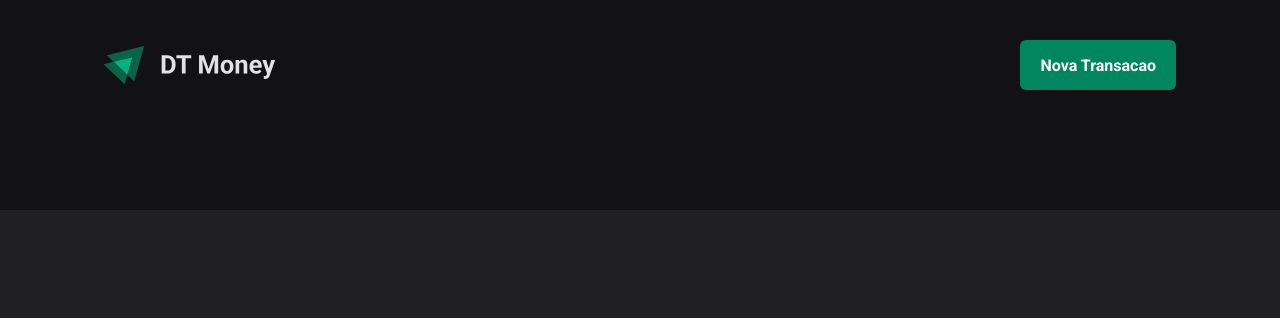
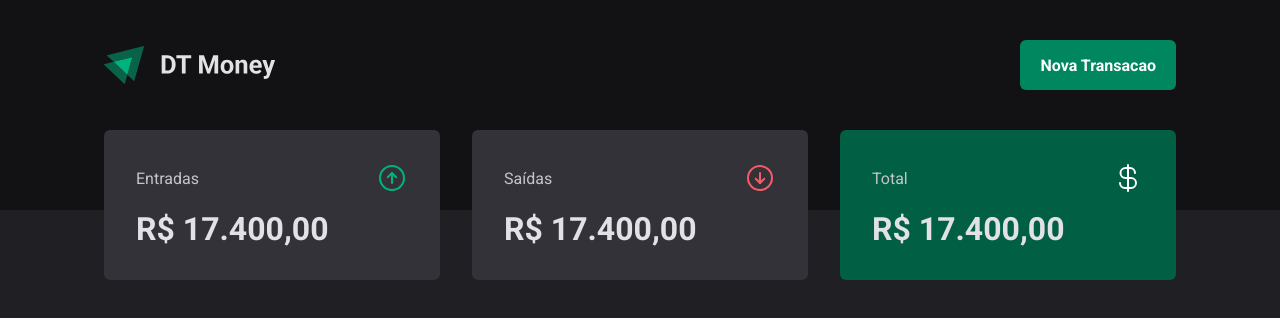
Before and after one commit to emanoelhenrick/igniteDTMoney, a React (Vite) app: page / in a window 1280 px wide. Shown: the top 318 px of the page. Built offline with nearby package versions, Linux system fonts and the light colour scheme.

Commit message:
add summary component

```diff
--- a/package.json
+++ b/package.json
@@ -9,14 +9,15 @@
     "preview": "vite preview"
   },
   "dependencies": {
+    "phosphor-react": "^1.4.1",
     "react": "^18.2.0",
     "react-dom": "^18.2.0",
     "styled-components": "^5.3.6"
   },
   "devDependencies": {
     "@types/react": "^18.0.27",
+    "@types/react-dom": "^18.0.10",
     "@types/styled-components": "^5.1.26",
-    "@types/react-dom": "^18.0.10",
     "@vitejs/plugin-react": "^3.1.0",
     "typescript": "^4.9.3",
     "vite": "^4.1.0"
--- a/src/components/Header/index.tsx
+++ b/src/components/Header/index.tsx
@@ -1,6 +1,6 @@
 import { HeaderContainer, HeaderContent, NewTransactionButton } from "./styles";
 
-import logoImg from '../../assets/logo.svg';
+import logoImg from "../../assets/logo.svg";
 
 export function Header() {
   return (
--- /dev/null
+++ b/src/components/Summary/index.tsx
@@ -0,0 +1,33 @@
+import { SummaryCard, SummaryContainer } from "./styles";
+import {ArrowCircleUp, ArrowCircleDown, CurrencyDollar} from 'phosphor-react'
+
+export function Summary() {
+  return (
+    <SummaryContainer>
+      <SummaryCard>
+        <header>
+          <span>Entradas</span>
+          <ArrowCircleUp size={32} color="#00b37e" />
+        </header>
+
+        <strong>R$ 17.400,00</strong>
+      </SummaryCard>
+      <SummaryCard>
+        <header>
+          <span>Saídas</span>
+          <ArrowCircleDown size={32} color="#f75a68" />
+        </header>
+
+        <strong>R$ 17.400,00</strong>
+      </SummaryCard>
+      <SummaryCard variant="green">
+        <header>
+          <span>Total</span>
+          <CurrencyDollar size={32} color="#fff" />
+        </header>
+
+        <strong>R$ 17.400,00</strong>
+      </SummaryCard>
+    </SummaryContainer>
+  )
+}
--- /dev/null
+++ b/src/components/Summary/styles.ts
@@ -0,0 +1,42 @@
+import styled, { css } from "styled-components";
+
+export const SummaryContainer = styled.section`
+  width: 100%;
+  max-width: 1120px;
+  margin: 0 auto;
+  padding: 0 1.5rem;
+
+  display: grid;
+  grid-template-columns: repeat(3, 1fr);
+  gap: 2rem;
+
+  margin-top: -5rem;
+`
+
+interface SummaryCardProps {
+  variant?: 'green'
+}
+
+export const SummaryCard = styled.div<SummaryCardProps>`
+  background: ${props => props.theme["gray-600"]};
+  border-radius: 6px;
+  padding: 2rem;
+
+  header {
+    display: flex;
+    align-items: center;
+    justify-content: space-between;
+    color: ${props => props.theme["gray-300"]};
+
+  }
+
+  strong {
+    display: block;
+    margin-top: 1rem;
+    font-size: 2rem;
+  }
+
+  ${props => props.variant === 'green' && css`
+    background: ${props.theme["green-700"]};
+  `}
+`
--- a/src/pages/Transactions/index.tsx
+++ b/src/pages/Transactions/index.tsx
@@ -1,9 +1,11 @@
 import { Header } from "../../components/Header";
+import { Summary } from "../../components/Summary";
 
 export function Transactions() {
   return (
     <div>
       <Header />
+      <Summary />
     </div>
   )
 }
```
Also changed, not shown: 1 other file (tests, documents, lock files or other folders).
